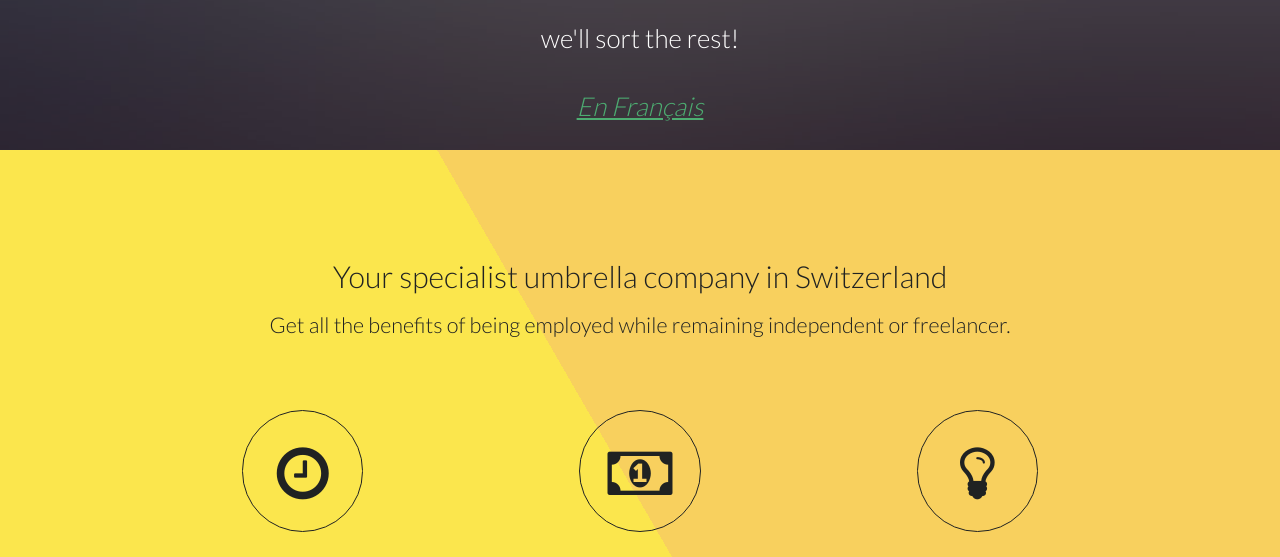
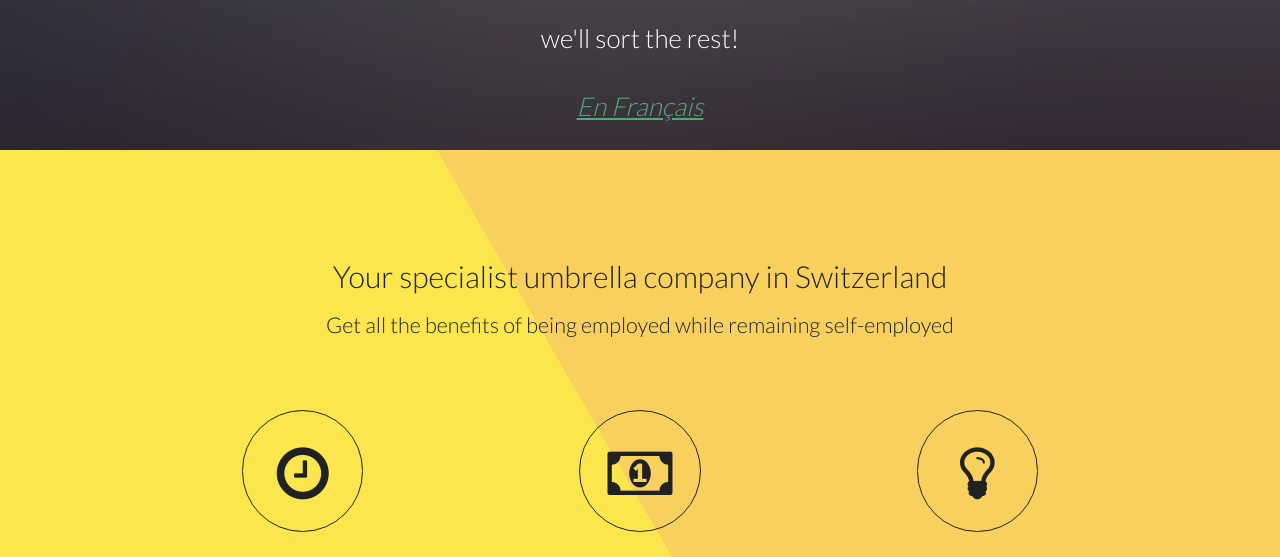
Before and after one commit to domguinard/beeu, a plain HTML site: page index_en.html in a window 1280 px wide. Shown: the part 194-751 px from the top of the page. Drawn offline with Linux system fonts and the light colour scheme.

Commit message:
Removing typo

```diff
--- a/index_en.html
+++ b/index_en.html
@@ -55,7 +55,7 @@
 		<div class="container">
 			<header>
 				<h2>Your specialist umbrella company in Switzerland</h2>
-				<p>Get all the benefits of being employed while remaining independent or freelancer.</p>
+				<p>Get all the benefits of being employed while remaining self-employed</p>
 			</header>
 			<div class="row 200%">
 				<section class="4u 12u$(small)">
```
